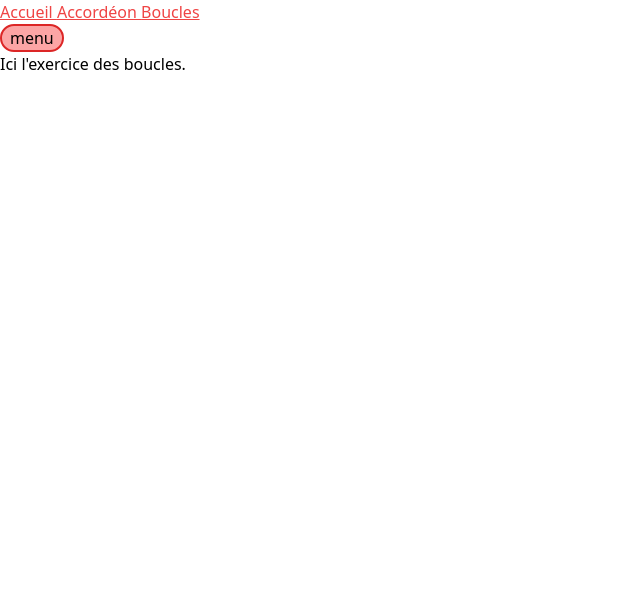
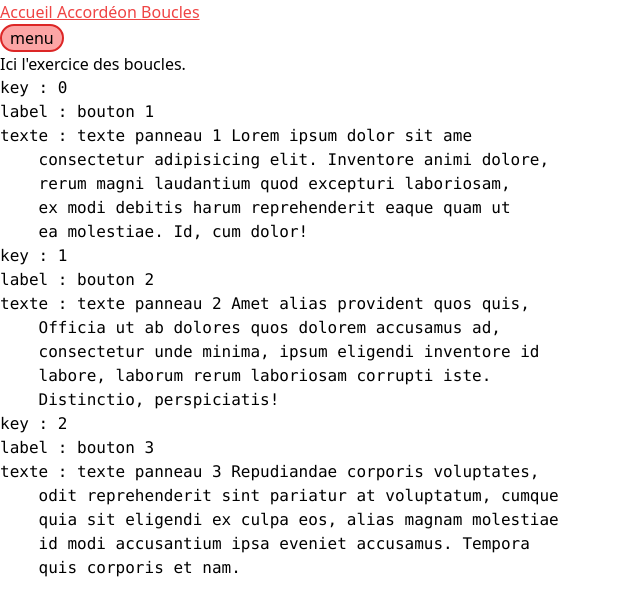
Before and after one commit to MMI-SAE-203/r213-2024-pracht-tp1-MaelleCoquelet, a Vue app: page /boucles in a window 1280 px wide. Shown: the top 616 px of the page, without its empty margins (0-640 px from the left). Built offline with nearby package versions, Linux system fonts and the light colour scheme.

Commit message:
ajout du

```diff
--- a/src/pages/boucles.vue
+++ b/src/pages/boucles.vue
@@ -1,9 +1,40 @@
 <script setup lang="ts">
 //
 import { ref } from 'vue'
-const sectionOpen = ref(1)
+
+const sectionsData = [
+  {
+    label: 'bouton 1',
+    texte: `texte panneau 1 Lorem ipsum dolor sit ame
+    consectetur adipisicing elit. Inventore animi dolore,
+    rerum magni laudantium quod excepturi laboriosam,
+    ex modi debitis harum reprehenderit eaque quam ut
+    ea molestiae. Id, cum dolor!`
+  },
+  {
+    label: 'bouton 2',
+    texte: `texte panneau 2 Amet alias provident quos quis,
+    Officia ut ab dolores quos dolorem accusamus ad,
+    consectetur unde minima, ipsum eligendi inventore id
+    labore, laborum rerum laboriosam corrupti iste.
+    Distinctio, perspiciatis!`
+  },
+  {
+    label: 'bouton 3',
+    texte: `texte panneau 3 Repudiandae corporis voluptates,
+    odit reprehenderit sint pariatur at voluptatum, cumque
+    quia sit eligendi ex culpa eos, alias magnam molestiae
+    id modi accusantium ipsa eveniet accusamus. Tempora
+    quis corporis et nam.`
+  }
+]
 </script>
 
 <template>
-<h1>Ici l'exercice des boucles.</h1>
+  <h1>Ici l'exercice des boucles.</h1>
+  <section v-for="({ label, texte }, key) of sectionsData" :v-key="key">
+    <pre class="font-mono">key : {{ key }}</pre>
+    <pre class="font-mono">label : {{ label }}</pre>
+    <pre class="font-mono">texte : {{ texte }}</pre>
+  </section>
 </template>
```
